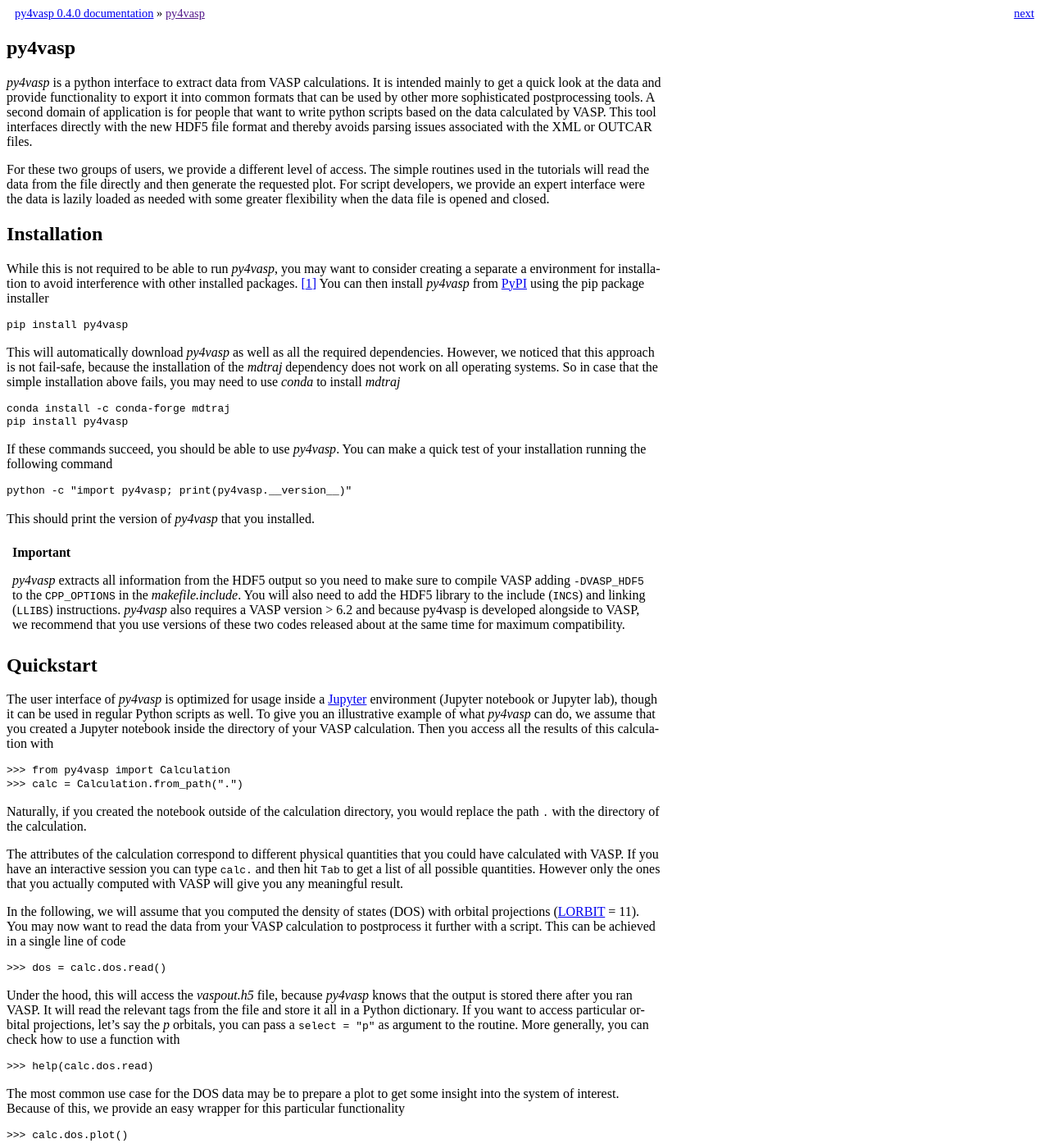
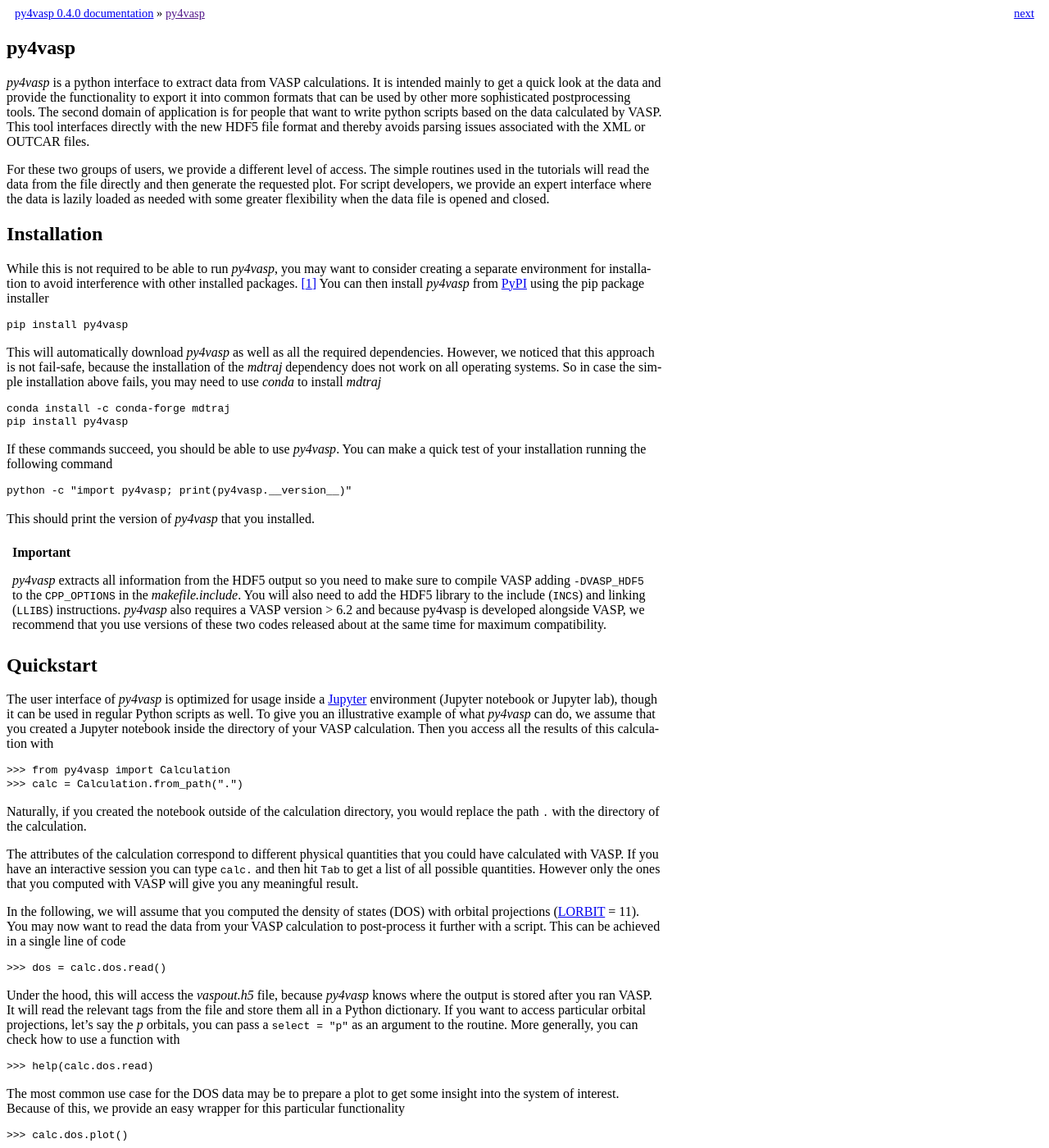
Before and after one commit to vasp-dev/py4vasp, a Sphinx documentation site: the page built from docs/index.rst, in a window 1280 px wide and 1400 px high. Shown: the whole window at 82% size. Built offline with Sphinx 7.4.7, drawn with Linux system fonts in a browser that asks for light colours; some of the changed text lies outside the part shown.

Commit message:
Improve grammar of documentation

```diff
--- a/docs/index.rst
+++ b/docs/index.rst
@@ -2,9 +2,9 @@
 =======
 
 *py4vasp* is a python interface to extract data from VASP calculations. It is
-intended mainly to get a quick look at the data and provide functionality to
+intended mainly to get a quick look at the data and provide the functionality to
 export it into common formats that can be used by other more sophisticated
-postprocessing tools. A second domain of application is for people that want to
+postprocessing tools. The second domain of application is for people that want to
 write python scripts based on the data calculated by VASP. This tool interfaces
 directly with the new HDF5 file format and thereby avoids parsing issues
 associated with the XML or OUTCAR files.
@@ -12,7 +12,7 @@
 For these two groups of users, we provide a different level of access. The
 simple routines used in the tutorials will read the data from the file directly
 and then generate the requested plot. For script developers, we provide an
-expert interface were the data is lazily loaded as needed with some greater
+expert interface where the data is lazily loaded as needed with some greater
 flexibility when the data file is opened and closed.
 
 Installation
@@ -20,7 +20,7 @@
 .. _PyPI: https://pypi.org/project/py4vasp
 
 While this is not required to be able to run *py4vasp*, you may want to consider
-creating a separate a environment for installation to avoid interference with other
+creating a separate environment for installation to avoid interference with other
 installed packages. [#environment]_
 You can then install *py4vasp* from PyPI_ using the pip package installer
 
@@ -30,7 +30,7 @@
 
 This will automatically download *py4vasp* as well as all the required dependencies.
 However, we noticed that this approach is not fail-safe, because the installation
-of the *mdtraj* dependency does not work on all operating systems. So in case that
+of the *mdtraj* dependency does not work on all operating systems. So in case
 the simple installation above fails, you may need to use *conda* to install *mdtraj*
 
 .. code-block:: bash
@@ -52,7 +52,7 @@
   sure to compile VASP adding ``-DVASP_HDF5`` to the ``CPP_OPTIONS`` in the
   *makefile.include*. You will also need to add the HDF5 library to the include
   (``INCS``) and linking (``LLIBS``) instructions. *py4vasp* also requires a
-  VASP version > 6.2 and because py4vasp is developed alongside to VASP, we
+  VASP version > 6.2 and because py4vasp is developed alongside VASP, we
   recommend that you use versions of these two codes released about at the same
   time for maximum compatibility.
 
@@ -76,23 +76,23 @@
 The attributes of the calculation correspond to different physical quantities that
 you could have calculated with VASP. If you have an interactive session you can type
 ``calc.`` and then hit :kbd:`Tab` to get a list of all possible quantities. However
-only the ones that you actually computed with VASP will give you any meaningful
+only the ones that you computed with VASP will give you any meaningful
 result.
 
 .. _LORBIT: https://www.vasp.at/wiki/index.php/LORBIT
 
 In the following, we will assume that you computed the density of states (DOS) with
 orbital projections (LORBIT_ = 11). You may now want to read the data from your
-VASP calculation to postprocess it further with a script. This can be achieved in
+VASP calculation to post-process it further with a script. This can be achieved in
 a single line of code
 
 >>> dos = calc.dos.read()
 
-Under the hood, this will access the *vaspout.h5* file, because *py4vasp* knows that
-the output is stored there after you ran VASP. It will read the relevant tags from
-the file and store it all in a Python dictionary. If you want to access particular
+Under the hood, this will access the *vaspout.h5* file, because *py4vasp* knows where
+the output is stored after you ran VASP. It will read the relevant tags from
+the file and store them all in a Python dictionary. If you want to access particular
 orbital projections, let's say the *p* orbitals, you can pass a ``select = "p"`` as
-argument to the routine. More generally, you can check how to use a function with
+an argument to the routine. More generally, you can check how to use a function with
 
 >>> help(calc.dos.read)
 
@@ -108,16 +108,16 @@
 takes the same arguments as the read command.
 
 The interface for the other quantities is very similar. Every quantity provides
-a *read* function to get the raw data into Python and were it makes sense a
-*plot* function visualizes the data. However, note that in particular all data
+a *read* function to get the raw data into Python and where it makes sense a
+*plot* function visualizes the data. However, note that in particular, all data
 visualized inside the structure require a Jupyter notebook to work.
 
 .. _tutorials: https://www.vasp.at/tutorials
 
-If you want to experience more features of *py4vasp*, we highly recommend to take
+If you want to experience more features of *py4vasp*, we highly recommend taking
 a look at the tutorials_ for VASP. Many of them use *py4vasp* to plot or analyze
 the data produced by VASP, so this may give you an excellent starting point to learn
-how you can apply *py4vasp* in your own research.
+how you can apply *py4vasp* in your research.
 
 .. toctree::
    :maxdepth: 2
@@ -157,5 +157,5 @@
       conda activate py4vasp-env
 
   .. note::
-    You will need to run the activation part of the command again, if you open a
+    You will need to run the activation part of the command again if you open a
     new shell.
```
Also changed, not shown: other parts of docs/index.rst (+4 -4 lines), 3 other files.
